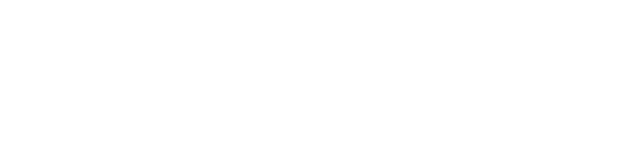
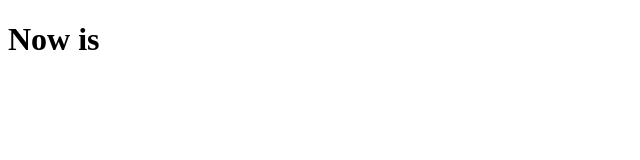
Before and after one commit to AlexsandroMO/watch, a plain HTML site: page index.html in a window 1280 px wide. Shown: the whole page, without its empty margins (0-640 px from the left). Drawn offline with Linux system fonts and the light colour scheme.

Commit message:
Update index.html

```diff
--- a/index.html
+++ b/index.html
@@ -7,6 +7,7 @@
     <meta http-equiv="X-UA-Compatible" content="ie=edge">
     <title>MyWatch</title>
 </head>
+    <h1>Now is <strong></strong></h1>
 <body>
 
 </body>
```
